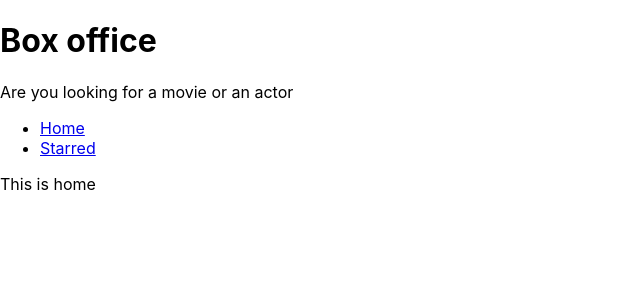
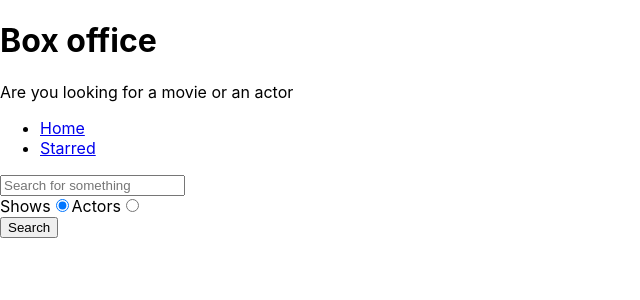
Before and after one commit to ariesh43/box-office, a React (Create React App) app: page / in a window 1280 px wide. Shown: the top 300 px of the page, without its empty margins (0-640 px from the left). Built offline with nearby package versions, Linux system fonts and the light colour scheme.

Commit message:
added search from api for shows and actors

```diff
--- a/package.json
+++ b/package.json
@@ -8,6 +8,7 @@
     "@testing-library/jest-dom": "^5.16.1",
     "@testing-library/react": "^12.1.2",
     "@testing-library/user-event": "^13.5.0",
+    "axios": "^0.24.0",
     "eslint-plugin-jsx": "^0.1.0",
     "react": "^17.0.2",
     "react-dom": "^17.0.2",
--- /dev/null
+++ b/src/misc/config.js
@@ -0,0 +1,7 @@
+import axios from 'axios';
+
+const API_BASE_URL = 'https://api.tvmaze.com';
+export const apiGet = async queryString => {
+  const response = await axios.get(`${API_BASE_URL}${queryString}`);
+  return response.data;
+};
--- a/src/pages/Home.js
+++ b/src/pages/Home.js
@@ -1,6 +1,78 @@
-import React from 'react';
+import React, { useState } from 'react';
+import { apiGet } from '../misc/config';
 import MainPageLayout from '../components/MainPageLayout';
 
 export const Home = () => {
-  return <MainPageLayout>This is home</MainPageLayout>;
+  const [input, setInput] = useState('');
+  const [results, setResults] = useState(null);
+  const [searchOption, setSearchOption] = useState('shows');
+  const isShowSearch = searchOption === 'shows';
+  const onSearch = () => {
+    apiGet(`/search/${searchOption}/?q=${input}`).then(result =>
+      setResults(result)
+    );
+  };
+
+  const onInputChange = ev => {
+    setInput(ev.target.value);
+  };
+  const onRadioChange = ev => {
+    setSearchOption(ev.target.value);
+  };
+
+  const onKeyDown = ev => {
+    if (ev.keyCode === 13) {
+      onSearch();
+    }
+  };
+  const renderResults = () => {
+    if (results && results.length === 0) {
+      return <div>No results</div>;
+    }
+    if (results && results.length > 0) {
+      return results[0].show
+        ? results.map(item => <div key={item.show.id}>{item.show.name}</div>)
+        : results.map(item => (
+            <div key={item.person.id}>{item.person.name}</div>
+          ));
+    }
+    return null;
+  };
+  return (
+    <MainPageLayout>
+      <input
+        type="text"
+        placeholder="Search for something"
+        onChange={onInputChange}
+        onKeyDown={onKeyDown}
+        value={input}
+      />
+      <div>
+        <label htmlFor="shows-search">
+          Shows
+          <input
+            type="radio"
+            id="show-search"
+            value="shows"
+            checked={isShowSearch}
+            onChange={onRadioChange}
+          />
+        </label>
+        <label htmlFor="actors-search">
+          Actors
+          <input
+            type="radio"
+            id="actor-search"
+            value="people"
+            checked={!isShowSearch}
+            onChange={onRadioChange}
+          />
+        </label>
+      </div>
+      <button type="button" onClick={onSearch}>
+        Search
+      </button>
+      {renderResults()}
+    </MainPageLayout>
+  );
 };
```
Also changed, not shown: 1 other file (tests, documents, lock files or other folders).
